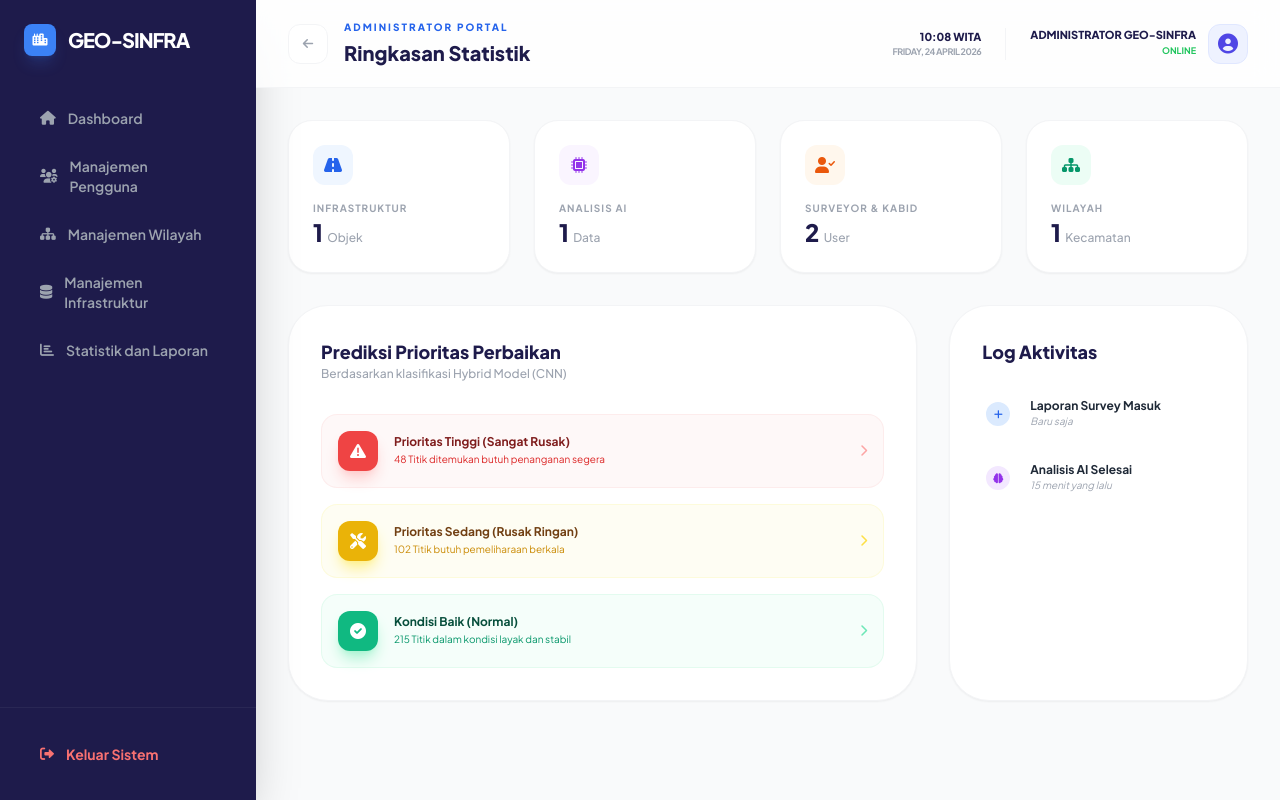
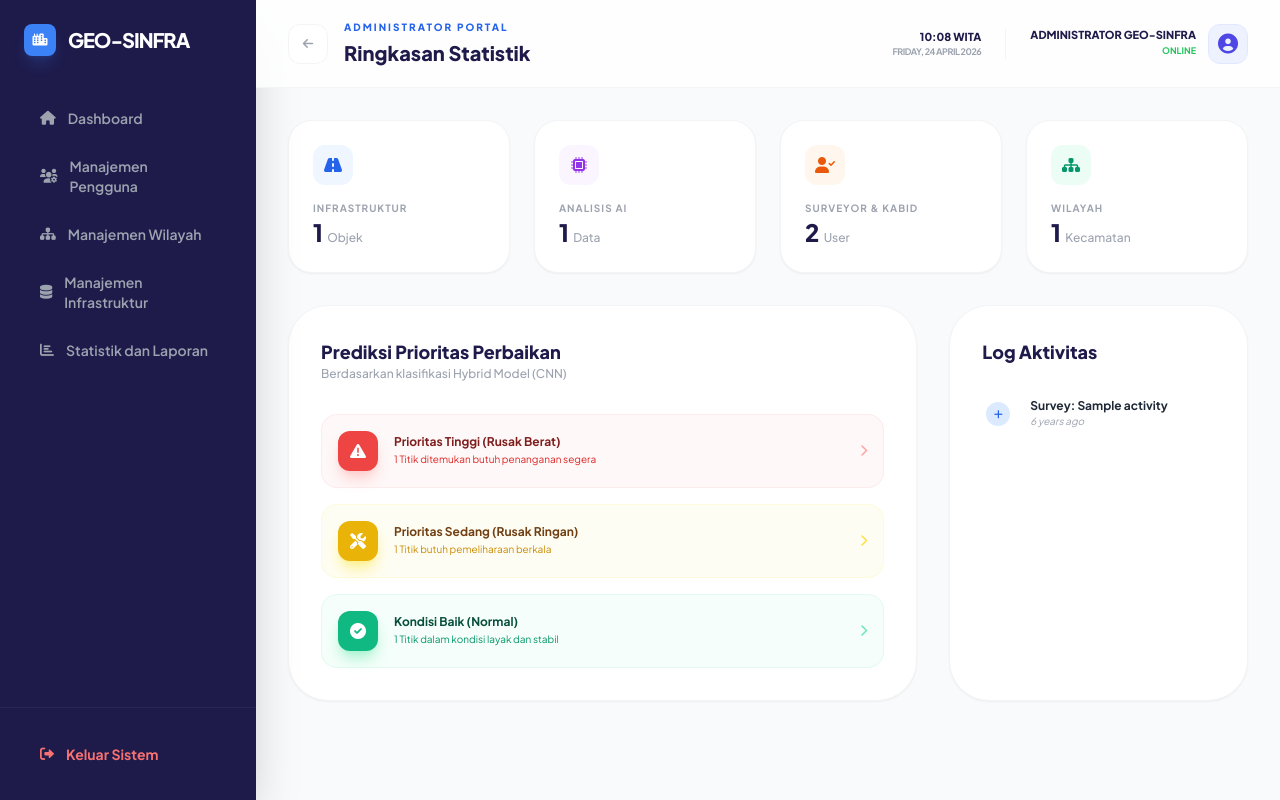
Before and after one commit to Nadya1112/geo-sinfra, a Laravel app: template resources/views/admin/statistik.blade.php in a window 1280 px wide. Run offline with Laravel 12, Linux system fonts and the light colour scheme; a user stored in the database is signed in; data comes from the database, SQL or seed files in the repository; the template is opened without the code that fills it: most values are stand-ins (such as "Sample title", 1, 10 or a date in 2020); some libraries are stand-ins or nearby versions.

Commit message:
Update Statistik: Data prioritas dan log aktivitas kini dinamis dari database

```diff
--- a/resources/views/admin/statistik.blade.php
+++ b/resources/views/admin/statistik.blade.php
@@ -91,8 +91,8 @@
                             <div class="flex items-center gap-4">
                                 <div class="w-10 h-10 bg-red-500 text-white rounded-xl flex items-center justify-center shadow-lg shadow-red-200"><i class="fas fa-exclamation-triangle"></i></div>
                                 <div>
-                                    <p class="text-xs font-bold text-red-900 leading-none">Prioritas Tinggi (Sangat Rusak)</p>
-                                    <p class="text-[10px] text-red-600 mt-1">48 Titik ditemukan butuh penanganan segera</p>
+                                    <p class="text-xs font-bold text-red-900 leading-none">Prioritas Tinggi (Rusak Berat)</p>
+                                    <p class="text-[10px] text-red-600 mt-1">{{ $jumlahRusakBerat }} Titik ditemukan butuh penanganan segera</p>
                                 </div>
                             </div>
                             <i class="fas fa-chevron-right text-red-300 text-xs"></i>
@@ -102,7 +102,7 @@
                                 <div class="w-10 h-10 bg-yellow-500 text-white rounded-xl flex items-center justify-center shadow-lg shadow-yellow-200"><i class="fas fa-tools"></i></div>
                                 <div>
                                     <p class="text-xs font-bold text-yellow-900 leading-none">Prioritas Sedang (Rusak Ringan)</p>
-                                    <p class="text-[10px] text-yellow-600 mt-1 text-left">102 Titik butuh pemeliharaan berkala</p>
+                                    <p class="text-[10px] text-yellow-600 mt-1 text-left">{{ $jumlahRusakRingan }} Titik butuh pemeliharaan berkala</p>
                                 </div>
                             </div>
                             <i class="fas fa-chevron-right text-yellow-300 text-xs"></i>
@@ -112,7 +112,7 @@
                                 <div class="w-10 h-10 bg-emerald-500 text-white rounded-xl flex items-center justify-center shadow-lg shadow-emerald-200"><i class="fas fa-check-circle"></i></div>
                                 <div>
                                     <p class="text-xs font-bold text-emerald-900 leading-none">Kondisi Baik (Normal)</p>
-                                    <p class="text-[10px] text-emerald-600 mt-1">215 Titik dalam kondisi layak dan stabil</p>
+                                    <p class="text-[10px] text-emerald-600 mt-1">{{ $jumlahBaik }} Titik dalam kondisi layak dan stabil</p>
                                 </div>
                             </div>
                             <i class="fas fa-chevron-right text-emerald-300 text-xs"></i>
@@ -123,20 +123,17 @@
                 <div class="bg-white rounded-[2.5rem] p-8 border border-gray-100 shadow-sm text-left">
                     <h4 class="font-extrabold text-lg text-[#1e1b4b] mb-8 text-left">Log Aktivitas</h4>
                     <div class="relative space-y-8">
+                        @forelse($recentActivities as $activity)
                         <div class="flex gap-4">
                             <div class="w-8 h-8 bg-blue-100 rounded-full flex items-center justify-center border-4 border-white z-10"><i class="fas fa-plus text-[10px] text-blue-600"></i></div>
                             <div>
-                                <p class="text-xs font-bold text-gray-800">Laporan Survey Masuk</p>
-                                <p class="text-[10px] text-gray-400 italic">Baru saja</p>
+                                <p class="text-xs font-bold text-gray-800">Survey: {{ $activity->nama_infrastruktur }}</p>
+                                <p class="text-[10px] text-gray-400 italic">{{ \Carbon\Carbon::parse($activity->created_at)->diffForHumans() }}</p>
                             </div>
                         </div>
-                        <div class="flex gap-4">
-                            <div class="w-8 h-8 bg-purple-100 rounded-full flex items-center justify-center border-4 border-white z-10"><i class="fas fa-brain text-[10px] text-purple-600"></i></div>
-                            <div>
-                                <p class="text-xs font-bold text-gray-800 text-left">Analisis AI Selesai</p>
-                                <p class="text-[10px] text-gray-400 italic">15 menit yang lalu</p>
-                            </div>
-                        </div>
+                        @empty
+                        <p class="text-xs text-gray-400 italic">Belum ada aktivitas terbaru.</p>
+                        @endforelse
                     </div>
                 </div>
             </div>
```
Also changed, not shown: app/Http/Controllers/Admin/AdminController.php (+15 -1 lines).
